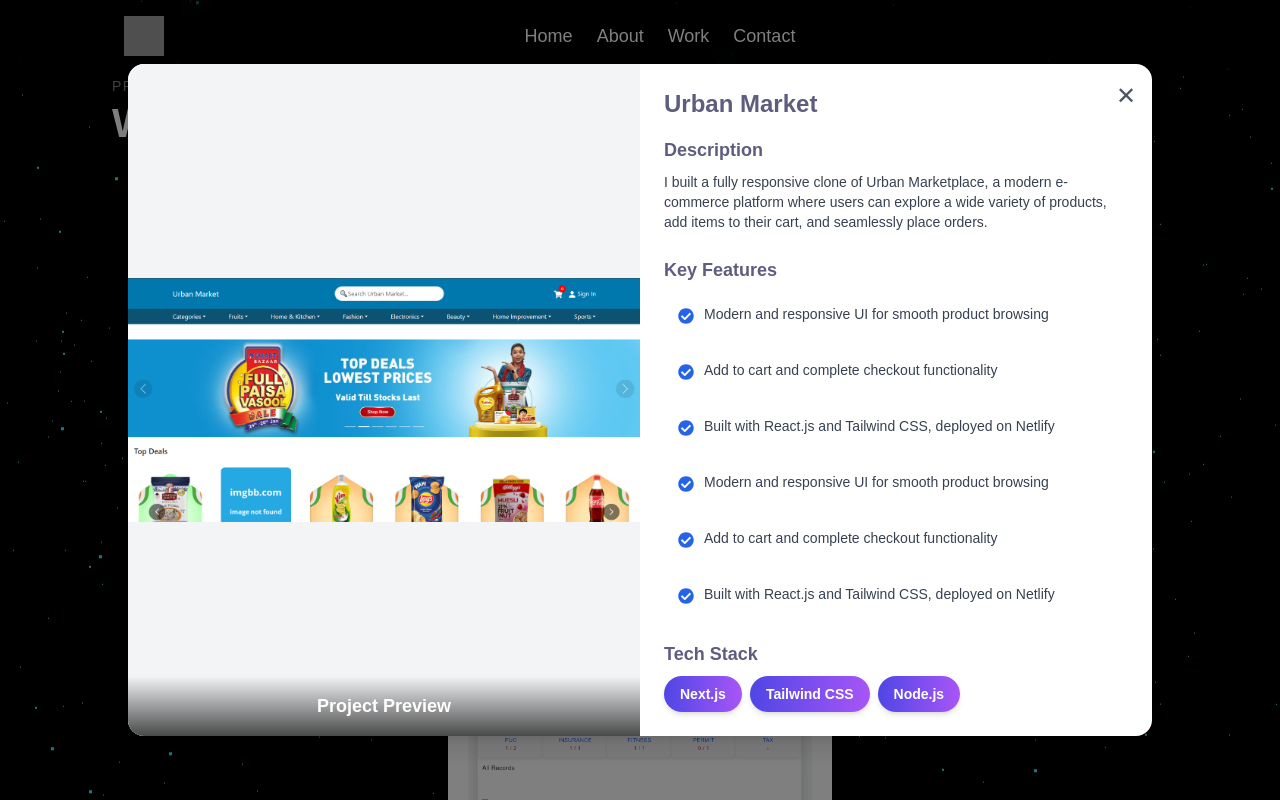
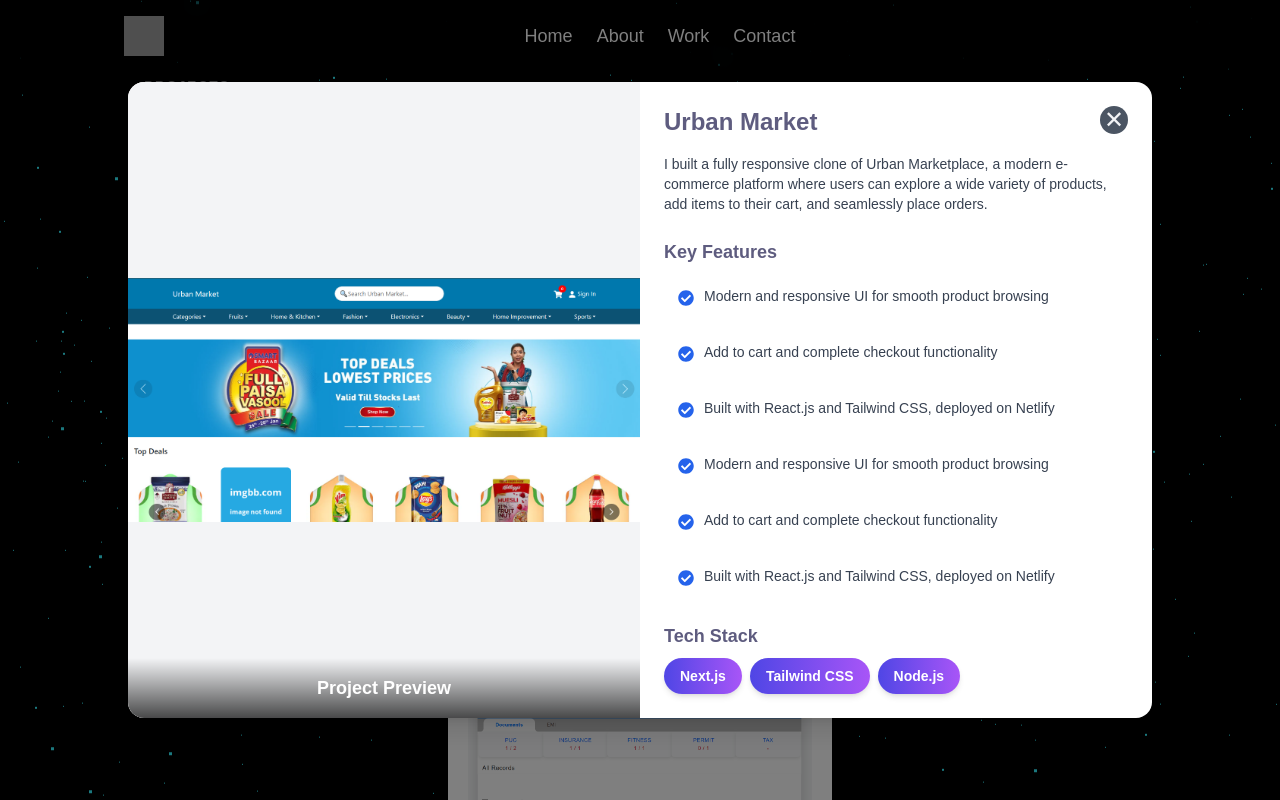
Before and after one commit to Suraj-Sangale/portfolio, a React (Create React App) app: page / in a window 1280 px wide. Both pictures are taken after a click on the element 432 px from the left and 3206 px from the top of the page. Shown: the part 2806-3606 px from the top of the page. Built offline with nearby package versions, Linux system fonts and the light colour scheme; grey boxes are pictures that could not be loaded.

Commit message:
refactor ProjectCard modal layout and close button; adjust margin in Projects component for improved alignment

```diff
--- a/src/components/Items/projectCard.js
+++ b/src/components/Items/projectCard.js
@@ -83,18 +83,15 @@ export default function ProjectCard({ project }) {
 
       {/* Modal */}
       {isOpen && (
-        <div className="fixed inset-0 flex items-center justify-center bg-black bg-opacity-50 z-50 p-4">
+        <div className="fixed inset-0 flex items-center justify-center bg-black bg-opacity-50 z-40 p-4">
           <div
             ref={modalRef}
             className="bg-white rounded-2xl shadow-xl w-full max-w-5xl overflow-hidden relative flex flex-col md:flex-row max-h-[90vh]"
           >
             {/* Close button */}
-            <button
-              onClick={() => setIsOpen(false)}
-              className="absolute top-4 right-4 text-gray-600 hover:text-black text-2xl"
-            >
-              ✕
-            </button>
+            <div className="absolute w-7 h-7 bg-gray-600 rounded-2xl top-4 right-4 text-gray-100 text-2xl md:top-6 md:right-6 z-50 flex items-center justify-center cursor-pointer">
+              <button onClick={() => setIsOpen(false)}>✕</button>
+            </div>
 
             {/* Left side: Image */}
             <div className="w-full md:w-1/2 bg-gray-100 flex flex-col items-center justify-center relative">
@@ -112,7 +109,7 @@ export default function ProjectCard({ project }) {
             <div className="w-full md:w-1/2 p-6 overflow-y-auto scrollbar-hide">
               <h2 className="text-2xl font-bold mb-4">{project.title}</h2>
 
-              <h3 className="text-lg font-semibold mb-2">Description</h3>
+              {/* <h3 className="text-lg font-semibold mb-2">Description</h3> */}
               <p className="text-gray-700 text-sm mb-6">
                 {project.description}
               </p>
--- a/src/components/Projects.js
+++ b/src/components/Projects.js
@@ -9,7 +9,6 @@ export default function Projects() {
   const setHovered = (state, index = null) => {
     setHoveredIndex(state ? index : null);
   };
-
 
   const MY_PROJECTS = [
     {
@@ -82,7 +81,7 @@ export default function Projects() {
       className="proj section relative"
       id="projects"
     >
-      <div className="md:ml-28">
+      <div className="md:ml-36">
         <CustomTitle
           subheading="Projects"
           mainText="What"
```
